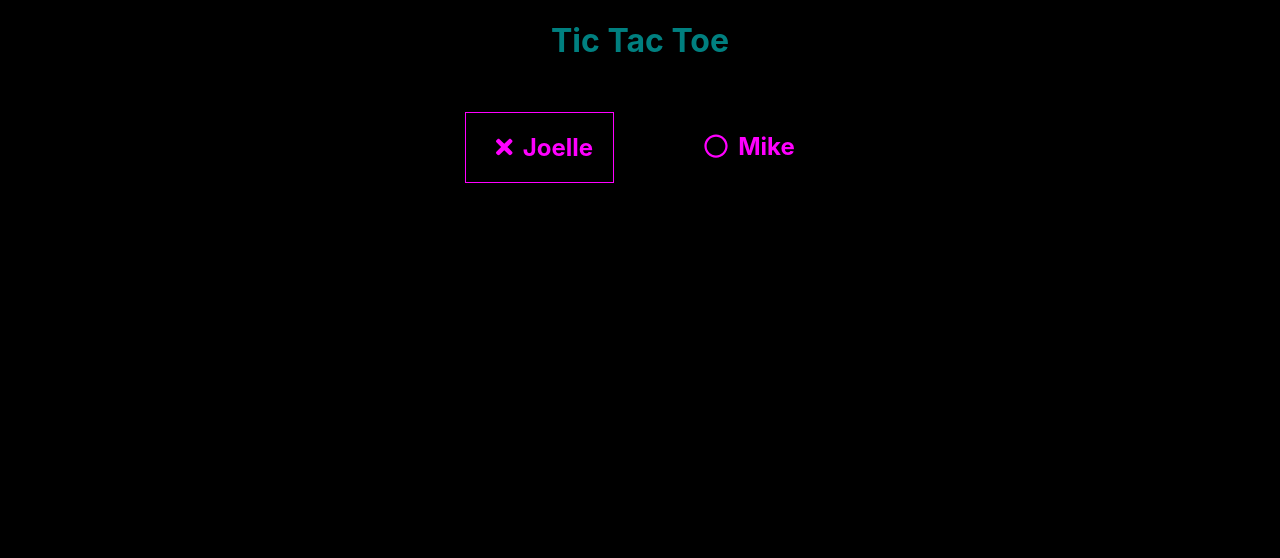
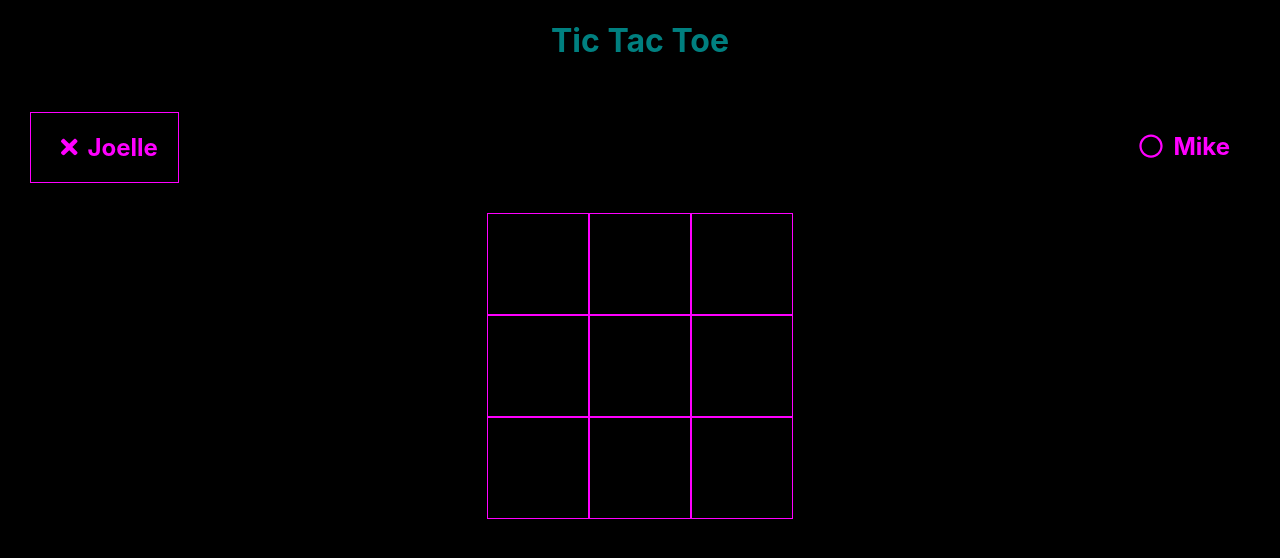
Before and after one commit to j-lindsey/joelle_lindsey_React_code_challenge_1, a React (Create React App) app in the folder code_challenge/: page / in a window 1280 px wide. Shown: the top 558 px of the page. Built offline with nearby package versions, Linux system fonts and the light colour scheme.

Commit message:
created inital game board

```diff
--- a/code_challenge/src/App.js
+++ b/code_challenge/src/App.js
@@ -4,11 +4,10 @@ import PlayerInfo from './components/PlayerInfo/playerinfo';
 function App() {
   return (
     <div className="App">
-     <header>
+      <header>
         <h1 className="title">Tic Tac Toe</h1>
-        <PlayerInfo />
-     </header>
-
+      </header>
+      <PlayerInfo />
     </div>
   );
 }
--- /dev/null
+++ b/code_challenge/src/components/GameBoard/gameBoard.css
@@ -0,0 +1,18 @@
+.gameBoard-main {
+    display: flex;
+    flex-direction: column;
+    align-items: center;
+}
+
+.row {
+    display: flex;
+    border-bottom: 1px solid magenta;
+    border-top: 1px solid magenta;
+}
+
+.row div{
+    width: 100px;
+    height: 100px;
+    border-right: 1px solid magenta;
+    border-left: 1px solid magenta;
+}
--- /dev/null
+++ b/code_challenge/src/components/GameBoard/gameBoard.js
@@ -0,0 +1,49 @@
+import React from 'react';
+
+import './gameBoard.css';
+
+
+class GameBoard extends React.Component {
+    constructor(props) {
+        super(props);
+        this.state = {
+            row1: '',
+            row2: '',
+            row3: ''
+        };
+        this.handleClick = this.handleClick.bind(this);
+
+    }
+
+    handleClick(event){
+        const name = event.target.id;
+        console.log(name);
+        if(this.props.currentPlayer === this.props.player1){
+
+        }
+    }
+
+    render() {
+        return (
+            <div className="gameBoard-main">
+                <div className="row">
+                    <div id='one' onClick={this.handleClick}>1</div>
+                    <div id='two' onClick={this.handleClick}>2</div>
+                    <div id='three' onClick={this.handleClick}>3</div>
+                </div>
+                <div className="row">
+                    <div id='four' onClick={this.handleClick}>4</div>
+                    <div id='five' onClick={this.handleClick}>5</div>
+                    <div id='six' onClick={this.handleClick}>6</div>
+                </div>
+                <div className="row">
+                    <div id='seven' onClick={this.handleClick}>7</div>
+                    <div id='eight' onClick={this.handleClick}>8</div>
+                    <div id='nine' onClick={this.handleClick}>9</div>
+                </div>
+            </div>
+        );
+    }
+}
+
+export default GameBoard;
--- a/code_challenge/src/components/PlayerInfo/playerinfo.js
+++ b/code_challenge/src/components/PlayerInfo/playerinfo.js
@@ -1,8 +1,10 @@
 import React from 'react';
 import { FontAwesomeIcon } from '@fortawesome/react-fontawesome';
-import { faTimes} from '@fortawesome/free-solid-svg-icons';
+import { faTimes } from '@fortawesome/free-solid-svg-icons';
 import { faCircle } from '@fortawesome/free-regular-svg-icons'
 import './playerinfo.css';
+
+import GameBoard from '../GameBoard/gameBoard';
 
 class PlayerInfo extends React.Component {
     constructor(props) {
@@ -44,11 +46,12 @@ class PlayerInfo extends React.Component {
     render() {
         const { currentPlayer, player1Name, player2Name } = this.state;
         return (
+            <div className="game">
                 <div className="player-main">
                     {true ? (
                         <div className="playerDisplay">
                             <h2 className={(currentPlayer === player1Name ? 'active' : '')}><FontAwesomeIcon className="fontIcon" icon={faTimes} />{player1Name}</h2>
-                        <h2 className={(currentPlayer === player2Name ? 'active' : '')}><FontAwesomeIcon className="fontIcon" icon={faCircle}/>{player2Name}</h2>
+                            <h2 className={(currentPlayer === player2Name ? 'active' : '')}><FontAwesomeIcon className="fontIcon" icon={faCircle} />{player2Name}</h2>
                         </div>
                     ) : (
                         <div className="playerInput" >
@@ -61,7 +64,8 @@ class PlayerInfo extends React.Component {
                             <button onClick={this.handlePlayerInfo}>Start Game</button>
                         </div>
                     )}
-
+                </div>
+                <GameBoard currentPlayer={currentPlayer} player1={player1Name} player2={player2Name} />
             </div>
         )
     }
```
Lines whose indentation alone changed are shown as unchanged.
